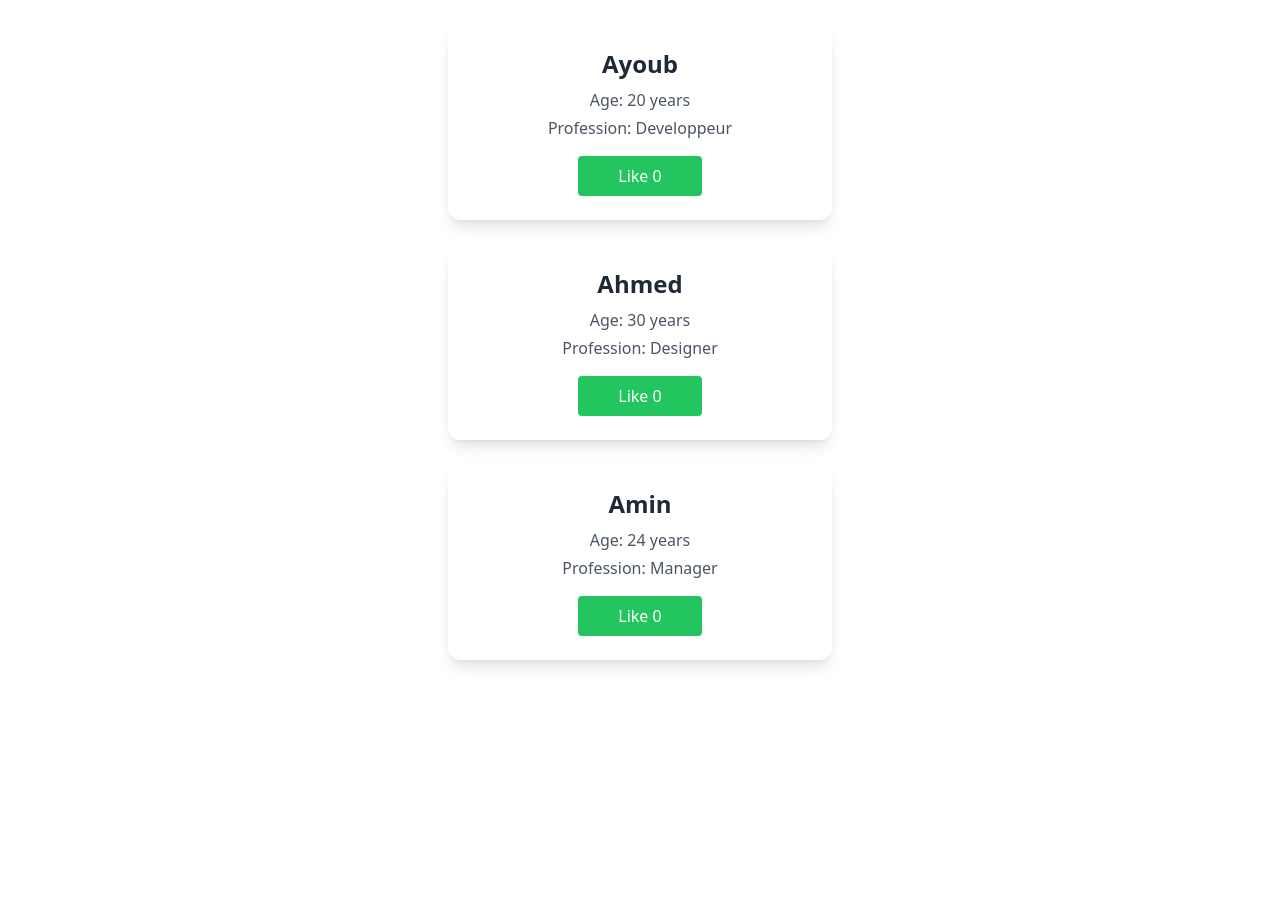
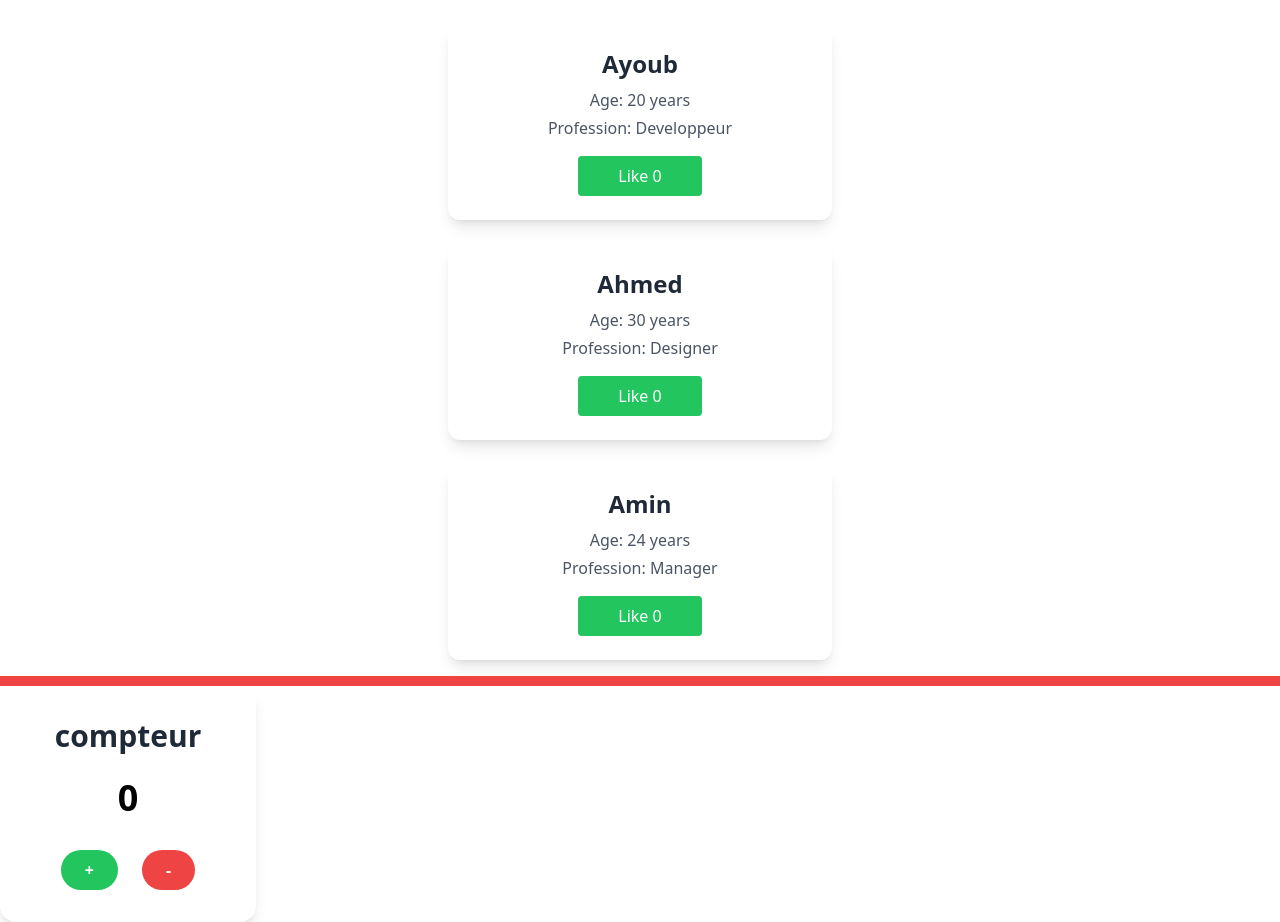
Before and after one commit to ayoubsofi21/react-basics, a React (Create React App) app: page / in a window 1280 px wide. Before the commit the page ends 800 px from the top, so only its background shows below. Built offline with nearby package versions, Linux system fonts and the light colour scheme.

Commit message:
add SmartCounter component with Tailwind styling

```diff
--- a/src/App.jsx
+++ b/src/App.jsx
@@ -1,5 +1,7 @@
 // import ThemeSelector from "./ThemeSelector";
+import { useState } from "react";
 import UserProfile from "./UserProfile";
+import SmartCounter from "./SmartCounter";
 
 function App() {
   const users = [
@@ -10,9 +12,31 @@ function App() {
   const usercomponent = [];
 
   for (let i = 0; i < users.length; i++) {
-    usercomponent.push(<UserProfile name={users[i].name} age={users[i].age} profession={users[i].profession}/>);
+    usercomponent.push(
+      <UserProfile
+        name={users[i].name}
+        age={users[i].age}
+        profession={users[i].profession}
+      />,
+    );
   }
+  //   challenge 4 increment decrement
 
+  const [counter, setCounter] = useState(0);
+  const increment = () => {
+    if (counter < 10) {
+      setCounter(counter + 1);
+    } else {
+      alert("Limite atteinte");
+    }
+  };
+  const decrement = () => {
+    if (counter > 0) {
+      setCounter(counter - 1);
+    } else {
+      alert("Limite atteinte");
+    }
+  };
   return (
     <>
       {/* <ThemeSelector />
@@ -30,6 +54,12 @@ function App() {
         })} */}
         {usercomponent}
       </div>
+      <hr className="border border-[5px] border-red-500 mt-4 " />
+      <SmartCounter
+        counter={counter}
+        increment={increment}
+        decrement={decrement}
+      />
     </>
   );
 }
--- /dev/null
+++ b/src/SmartCounter.jsx
@@ -0,0 +1,26 @@
+import React from "react";
+
+function SmartCounter({ counter, increment, decrement }) {
+  return (
+    <div className="flex flex-col items-center bg-white shadow-lg rounded-2xl p-8 w-64 gap-4 ">
+      <h1 className="text-3xl font-bold text-gray-800 mb-2">compteur</h1>
+      <p className="text-4xl font-extrabold">{counter}</p>
+      <div className="flex gap-6 mt-4">
+        <button
+          onClick={increment}
+          className="bg-green-500 hover:bg-green-600 text-white font-bold px-6 py-2 rounded-full transition-colors duration-200"
+        >
+          +
+        </button>
+        <button
+          onClick={decrement}
+          className="bg-red-500 hover:bg-red-600 text-white font-bold px-6 py-2 rounded-full transition-colors duration-200"
+        >
+          -
+        </button>
+      </div>
+    </div>
+  );
+}
+
+export default SmartCounter;
```
